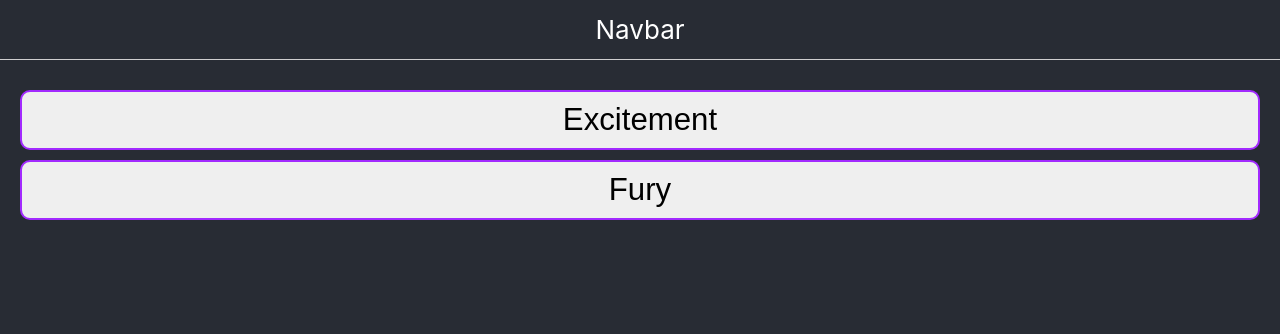
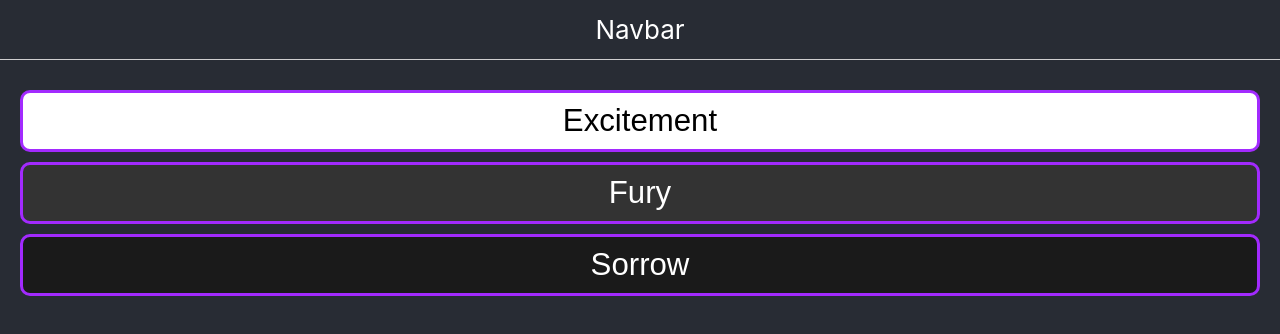
Before and after one commit to AladinJmila/emotions-diary-frontend, a React (Create React App) app: page /inspector in a window 1280 px wide. Shown: the top 334 px of the page. Built offline with nearby package versions, Linux system fonts and the light colour scheme; data requests are answered from the project's data file.

Commit message:
Before Adding D3JS

```diff
--- a/data/db.json
+++ b/data/db.json
@@ -31,91 +31,106 @@
       "id": "E1",
       "categoryId": "1",
       "name": "Ecstacy",
-      "description": "Rapturous delight. A state of very great happiness, nearly overwhelming."
+      "description": "Rapturous delight. A state of very great happiness, nearly overwhelming.",
+      "posNeg": 10
     },
     {
       "id": "E2",
       "categoryId": "1",
       "name": "Excitement",
-      "description": "A powerful enthusiasm."
+      "descriptin": "A powerful enthusiasm.",
+      "posNeg": 10
     },
     {
       "id": "E3",
       "categoryId": "1",
       "name": "Wonder",
-      "description": "An experience of something that is vey surprising, beautiful, amazing or hard to believe."
+      "description": "An experience of something that is vey surprising, beautiful, amazing or hard to believe.",
+      "posNeg": 10
     },
     {
       "id": "A1",
       "categoryId": "2",
       "name": "Fury",
-      "description": "Uncontrolled and often violent anger."
+      "description": "Uncontrolled and often violent anger.",
+      "posNeg": 2
     },
     {
       "id": "A2",
       "categoryId": "2",
       "name": "Vengefulness",
-      "description": "Desire to retaliate after one is hurt."
+      "description": "Desire to retaliate after one is hurt.",
+      "posNeg": 1
     },
     {
       "id": "A3",
       "categoryId": "2",
       "name": "Bitterness",
-      "description": "Anger after unfair treatment."
+      "description": "Anger after unfair treatment.",
+      "posNeg": 1
     },
     {
       "id": "S1",
       "categoryId": "3",
       "name": "Anguish",
-      "description": "Intense sadness of suffering."
+      "description": "Intense sadness of suffering.",
+      "posNeg": 1
     },
     {
       "id": "S2",
       "categoryId": "3",
       "name": "Sorrow",
-      "description": "A feeling of distress and sadness, often caused by a loss."
+      "description": "A feeling of distress and sadness, often caused by a loss.",
+      "posNeg": 1
     },
     {
       "id": "S3",
       "categoryId": "3",
       "name": "Grief",
-      "description": "Sadness over a deep loss."
+      "description": "Sadness over a deep loss.",
+      "posNeg": 1
     },
     {
       "id": "F1",
       "categoryId": "4",
       "name": "Terror",
-      "description": "Intense, overpowering fear."
+      "description": "Intense, overpowering fear.",
+      "posNeg": 1
     },
     {
       "id": "F2",
       "categoryId": "4",
       "name": "Horror",
-      "description": "A mixture of fear, disgust, and shock."
+      "description": "A mixture of fear, disgust, and shock.",
+      "posNeg": 1
     },
     {
       "id": "F3",
       "categoryId": "4",
       "name": "Panic",
-      "description": "Sudden uncontrollable fear."
+      "description": "Sudden uncontrollable fear.",
+      "posNeg": 2
     },
     {
       "id": "D1",
       "categoryId": "5",
       "name": "Loathing",
-      "description": "Intense disgust focused on a person. Intense disugust focused on oneself is called self-loathing."
+      "description": "Intense disgust focused on a person. Intense disugust focused on oneself is called self-loathing.",
+      "posNeg": 1
     },
     {
       "id": "D2",
       "categoryId": "5",
       "name": "Abhorrence",
-      "description": "A mixture of intense disgust and hatred."
+      "description": "A mixture of intense disgust and hatred.",
+      "posNeg": 1
     },
     {
       "id": "D3",
       "categoryId": "5",
       "name": "Revulsion",
-      "description": "A mixture of disgust and loathing."
+      "description": "A mixture of disgust and loathing.",
+      "posNeg": 1
     }
   ],
   "emo-states": [
@@ -123,7 +138,8 @@
       "categoryId": "1",
       "emotion": {
         "id": "E2",
-        "name": "Excitement"
+        "name": "Excitement",
+        "posNeg": 10
       },
       "trigger": "As that thing happened it made me fill with positive energy tralala trala la la...",
       "intensity": "4",
@@ -133,11 +149,25 @@
       "categoryId": "2",
       "emotion": {
         "id": "A1",
-        "name": "Fury"
+        "name": "Fury",
+        "posNeg": 2
       },
       "trigger": "This preacher arrived today and was trying to sell me a story that I don't believe in, but because I was being nice I kept listening and that wasted my time. I new from the start that this is a waste of time, but I decided to be nice and there you go...",
       "intensity": "6",
       "id": 2
+    },
+    {
+      "id": "u6686fmd",
+      "categoryId": "3",
+      "emotion": {
+        "id": "S2",
+        "categoryId": "3",
+        "name": "Sorrow",
+        "description": "A feeling of distress and sadness, often caused by a loss.",
+        "posNeg": 1
+      },
+      "trigger": "I am a man of constant sorrow, I've seen trouble all my day.\nI bid farewell to old Kentucky, the place where I was born and raised.",
+      "intensity": "9"
     }
   ]
 }
--- a/src/components/EmoState.jsx
+++ b/src/components/EmoState.jsx
@@ -2,10 +2,15 @@ import { useState } from 'react';
 
 function EmoState({ emos }) {
   const [show, setShow] = useState(false);
+  const grey = 25.5 * emos.emotion.posNeg;
+  const styles = {
+    backgroundColor: `rgb(${grey}, ${grey}, ${grey})`,
+    color: emos.emotion.posNeg < 5 ? '#fff' : '#000',
+  };
 
   return (
-    <li key={emos.id}>
-      <button onClick={() => setShow(show ? false : true)}>
+    <li>
+      <button style={styles} onClick={() => setShow(show ? false : true)}>
         {emos.emotion.name}
       </button>
       {show && <p>{emos.trigger}</p>}
--- a/src/components/EmoStatesForm.jsx
+++ b/src/components/EmoStatesForm.jsx
@@ -3,6 +3,7 @@ import { useEffect } from 'react';
 import { useCategories } from '../hooks/useCategories';
 import { useEmotions } from '../hooks/useEmotions';
 import { useEmoStates } from '../hooks/useEmoStates';
+import { randomId } from '../utilities/helpers';
 
 function EmoStatesForm({ setShowModal }) {
   const { categories, loadCategories } = useCategories();
@@ -29,11 +30,9 @@ function EmoStatesForm({ setShowModal }) {
 
   const handleSubmit = e => {
     const body = {
+      id: randomId(),
       categoryId,
-      emotion: {
-        id: emotionId,
-        name: filteredEmotions.filter(em => em.id === emotionId)[0].name,
-      },
+      emotion: filteredEmotions.filter(em => em.id === emotionId)[0],
       trigger,
       intensity,
     };
--- a/src/components/EmoStatesList.css
+++ b/src/components/EmoStatesList.css
@@ -3,7 +3,7 @@
 }
 
 .emo-states-container button {
-  border: 2px solid var(--color1);
+  border: 3px solid var(--color1);
   border-radius: 10px;
   margin: 10px auto;
 }
--- a/src/components/EmoStatesList.jsx
+++ b/src/components/EmoStatesList.jsx
@@ -12,7 +12,10 @@ function EmoStatesList() {
 
   return (
     <div className='emo-states-container'>
-      <ul>{emoStates && emoStates.map(emos => <EmoState emos={emos} />)}</ul>
+      <ul>
+        {emoStates &&
+          emoStates.map(emos => <EmoState key={emos.id} emos={emos} />)}
+      </ul>
     </div>
   );
 }
```
